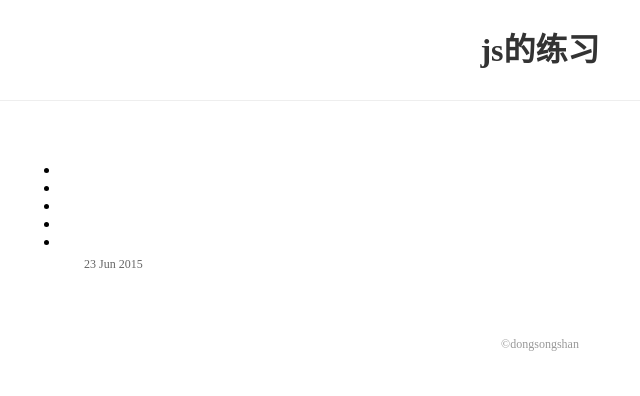
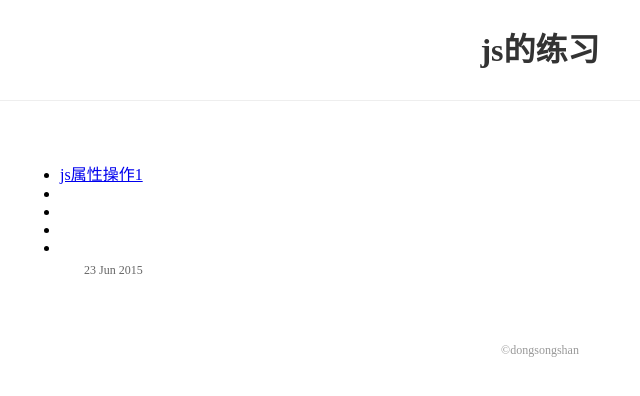
Before and after one commit to dongsongshan/dongsongshan.github.io, a Jekyll site: the page built from _posts/2015-6-23-jsdemo.html, in a window 1280 px wide. Shown: the top 396 px of the page, without its empty margins (100-740 px from the left). Built offline with Jekyll 4.4.1, drawn with Linux system fonts in a browser that asks for light colours.

Commit message:
add a new demo

```diff
--- a/_posts/2015-6-23-jsdemo.html
+++ b/_posts/2015-6-23-jsdemo.html
@@ -5,7 +5,7 @@ title: js的练习
 
 <div class="demo_list">
 	<ul>
-		<li><a href="demo/js/demo2015062301.html"></a></li>
+		<li><a href="demo/js/demo2015062301.html">js属性操作1</a></li>
 		<li></li>
 		<li></li>
 		<li></li>
```
